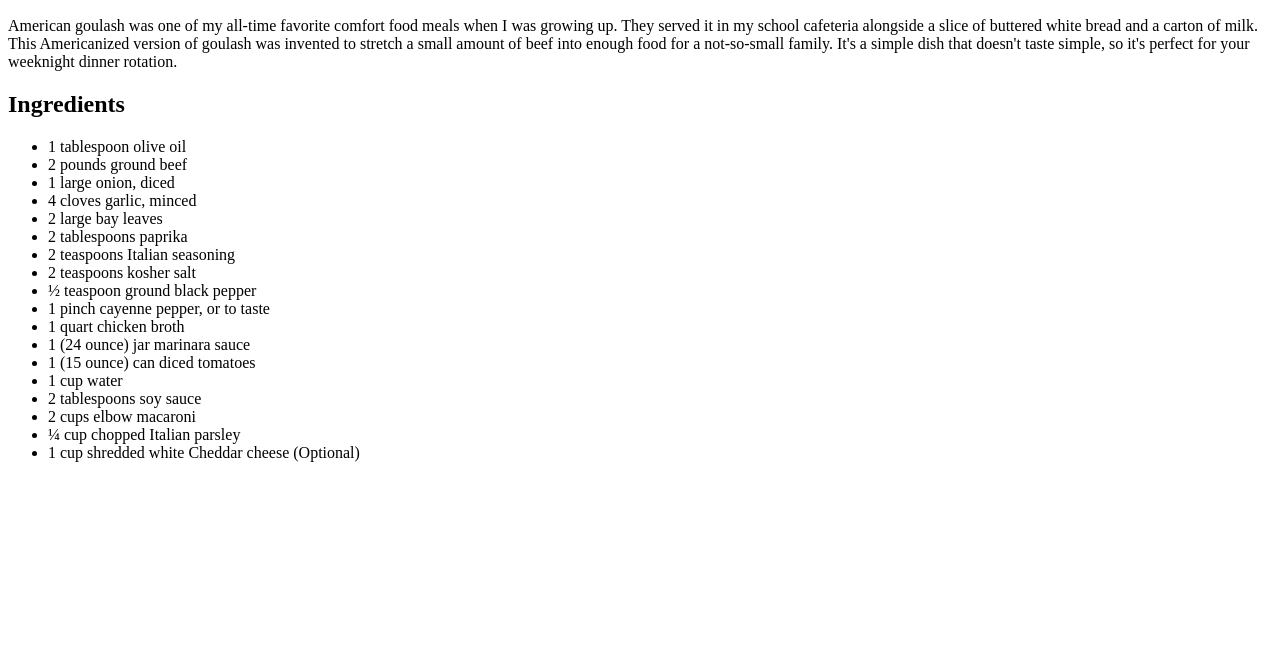
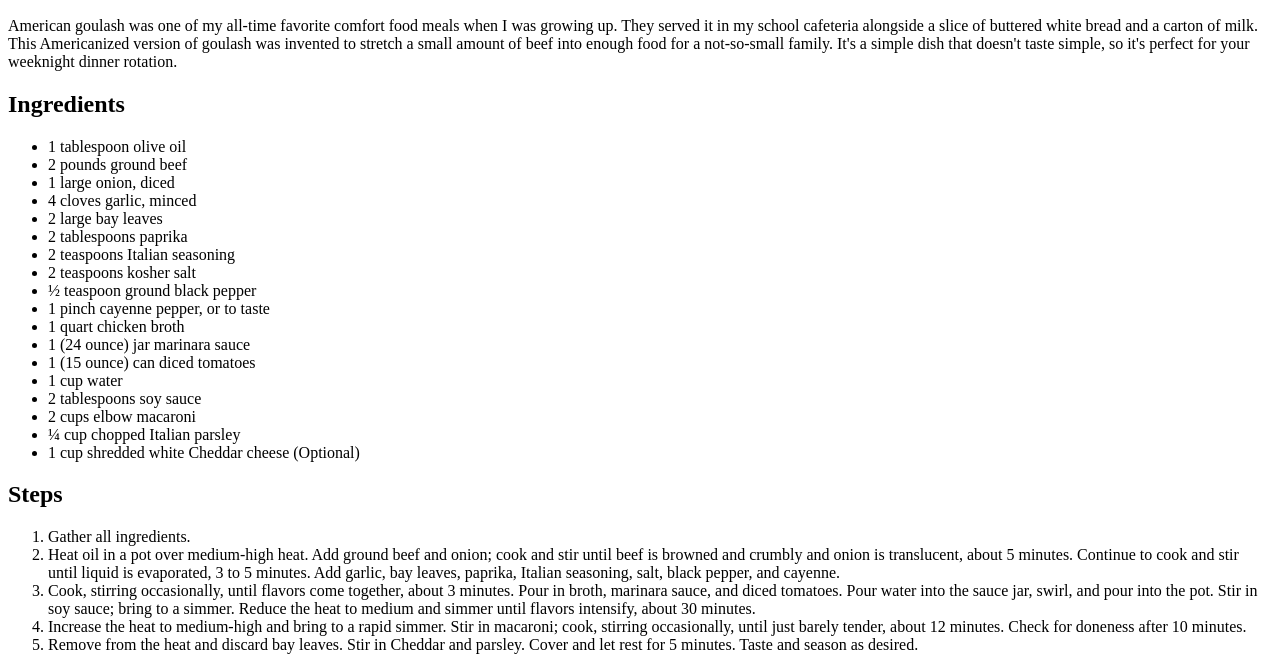
Before and after one commit to DavydTseluiko/the-odin-project, a plain HTML site: page odin-recipes/recipes/american-goulash.html in a window 1280 px wide. Shown: the part 359-1029 px from the top of the page. Before the commit the page ends 837 px from the top, so only its background shows below. Drawn offline with Linux system fonts and the light colour scheme.

Commit message:
Add steps of how to cook goulash

```diff
--- a/odin-recipes/recipes/american-goulash.html
+++ b/odin-recipes/recipes/american-goulash.html
@@ -43,5 +43,33 @@
             <li>¼ cup chopped Italian parsley</li>
             <li>1 cup shredded white Cheddar cheese (Optional)</li>
         </ul>
+        <h2>Steps</h2>
+        <ol>
+            <li>Gather all ingredients.</li>
+            <li>
+                Heat oil in a pot over medium-high heat. Add ground beef and
+                onion; cook and stir until beef is browned and crumbly and onion
+                is translucent, about 5 minutes. Continue to cook and stir until
+                liquid is evaporated, 3 to 5 minutes. Add garlic, bay leaves,
+                paprika, Italian seasoning, salt, black pepper, and cayenne.
+            </li>
+            <li>
+                Cook, stirring occasionally, until flavors come together, about
+                3 minutes. Pour in broth, marinara sauce, and diced tomatoes.
+                Pour water into the sauce jar, swirl, and pour into the pot.
+                Stir in soy sauce; bring to a simmer. Reduce the heat to medium
+                and simmer until flavors intensify, about 30 minutes.
+            </li>
+            <li>
+                Increase the heat to medium-high and bring to a rapid simmer.
+                Stir in macaroni; cook, stirring occasionally, until just barely
+                tender, about 12 minutes. Check for doneness after 10 minutes.
+            </li>
+            <li>
+                Remove from the heat and discard bay leaves. Stir in Cheddar and
+                parsley. Cover and let rest for 5 minutes. Taste and season as
+                desired.
+            </li>
+        </ol>
     </body>
 </html>
```
